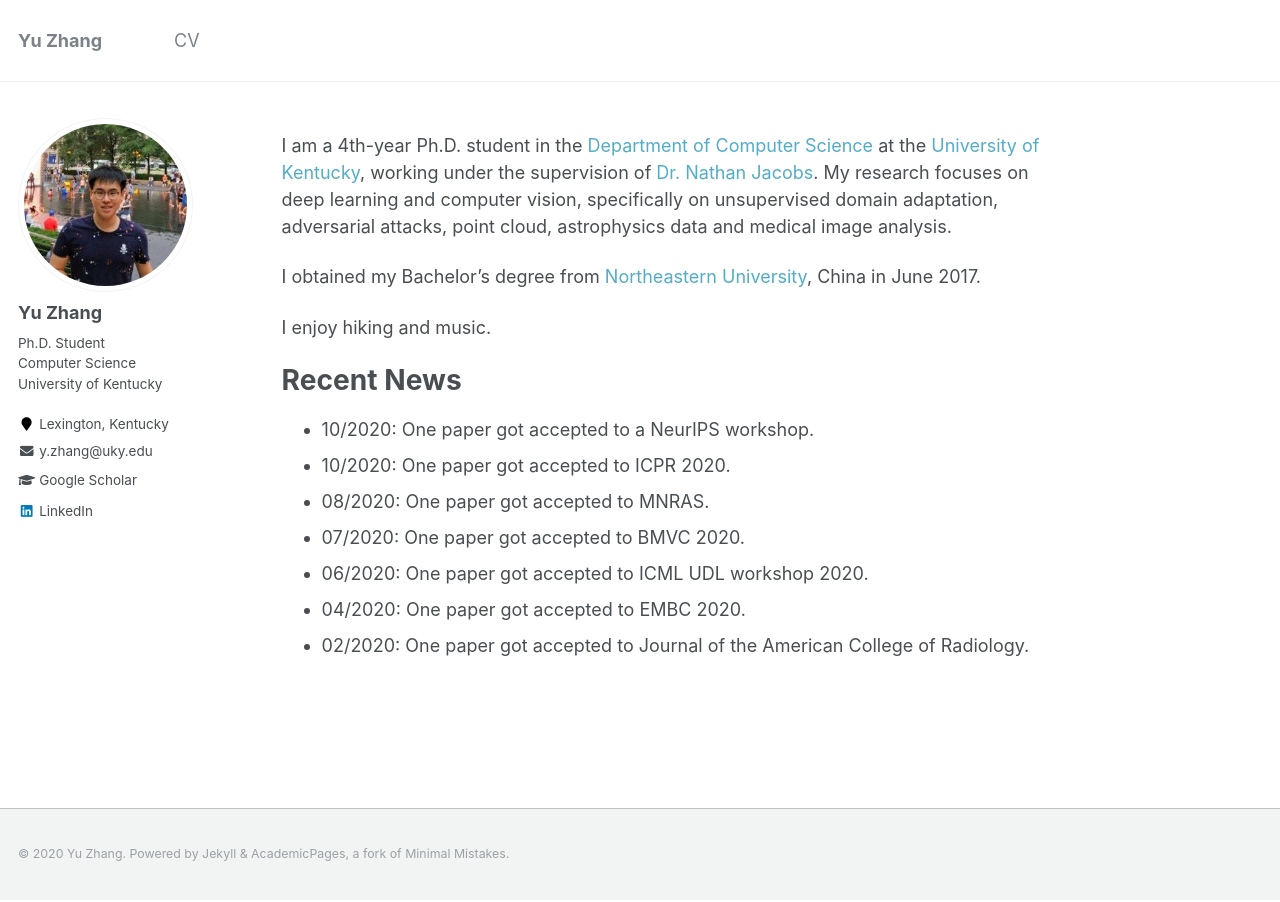
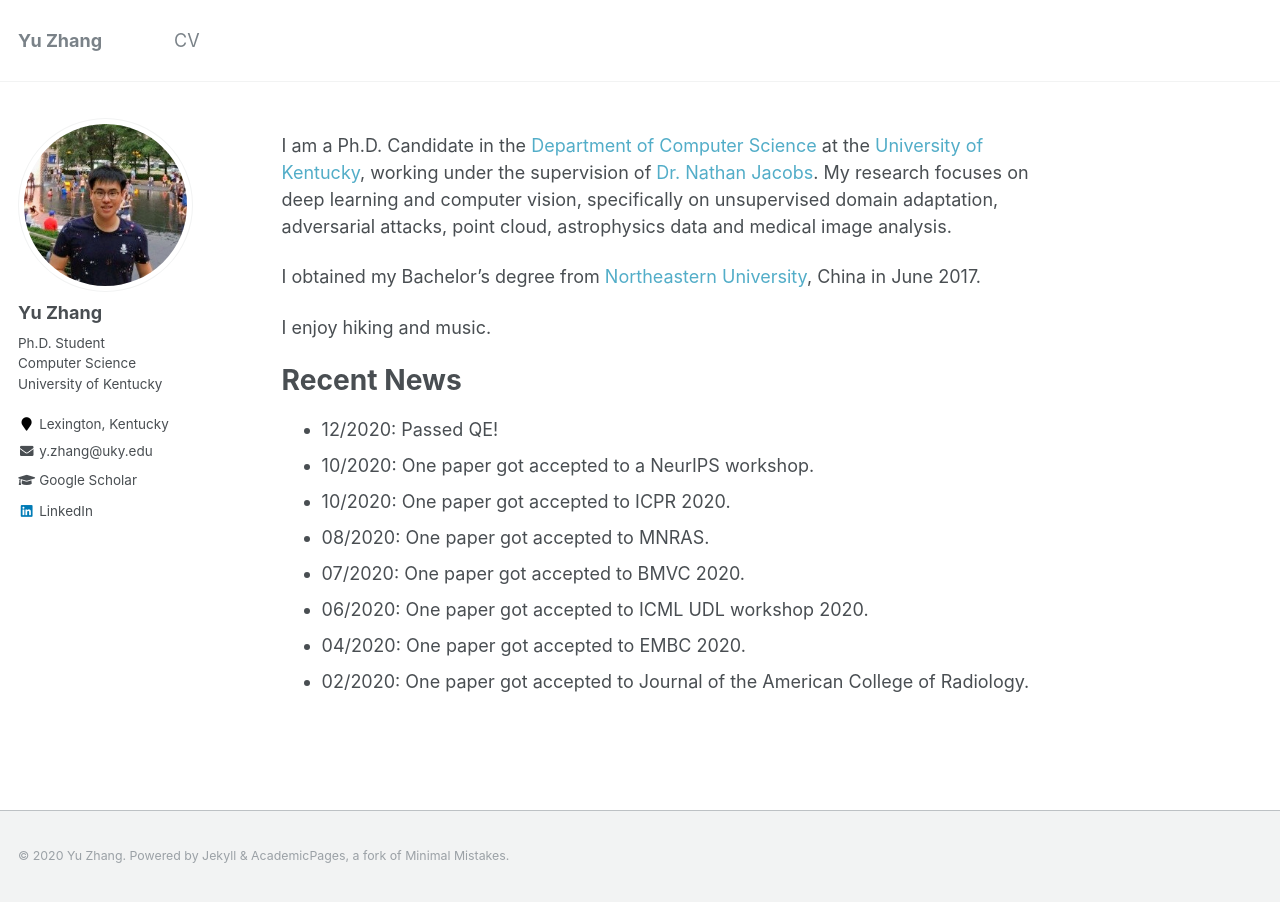
Before and after one commit to yuzhang03/yuzhang03.github.io, a Jekyll site: the page built from _pages/about.md, in a window 1280 px wide. Built offline with Jekyll 4.4.1, drawn with Linux system fonts in a browser that asks for light colours.

Commit message:
Update about.md

```diff
--- a/_pages/about.md
+++ b/_pages/about.md
@@ -8,7 +8,7 @@
   - /about.html
 ---
 
-I am a 4th-year Ph.D. student in the [Department of Computer Science](https://www.engr.uky.edu/research-faculty/departments/computer-science/) at the [University of Kentucky](https://www.uky.edu/), working under the supervision of [Dr. Nathan Jacobs](http://cs.uky.edu/~jacobs/). My research focuses on deep learning and computer vision, specifically on unsupervised domain adaptation, adversarial attacks, point cloud, astrophysics data and medical image analysis.
+I am a Ph.D. Candidate in the [Department of Computer Science](https://www.engr.uky.edu/research-faculty/departments/computer-science/) at the [University of Kentucky](https://www.uky.edu/), working under the supervision of [Dr. Nathan Jacobs](http://cs.uky.edu/~jacobs/). My research focuses on deep learning and computer vision, specifically on unsupervised domain adaptation, adversarial attacks, point cloud, astrophysics data and medical image analysis.
 
 I obtained my Bachelor's degree from [Northeastern University](http://english.neu.edu.cn/), China in June 2017.
 
@@ -17,6 +17,7 @@
 
 Recent News
 ======
+* 12/2020: Passed QE!
 * 10/2020: One paper got accepted to a NeurIPS workshop.
 * 10/2020: One paper got accepted to ICPR 2020.
 * 08/2020: One paper got accepted to MNRAS.
```
